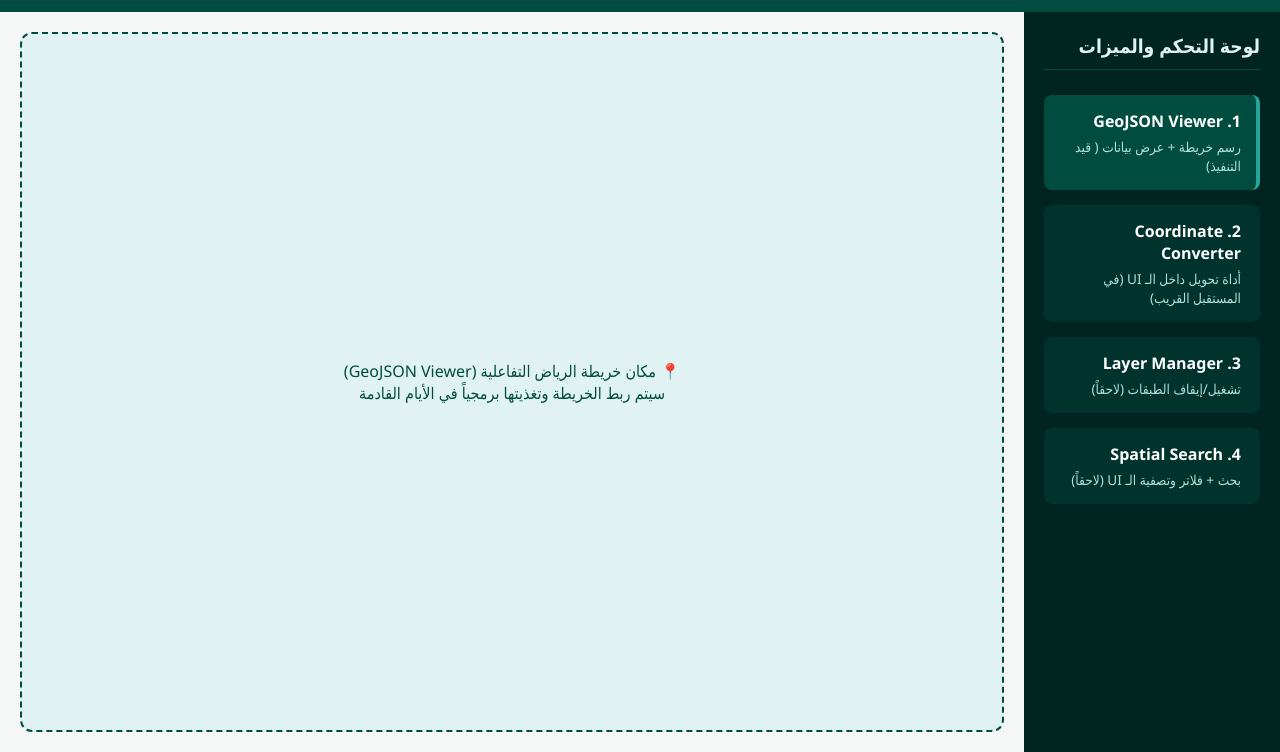
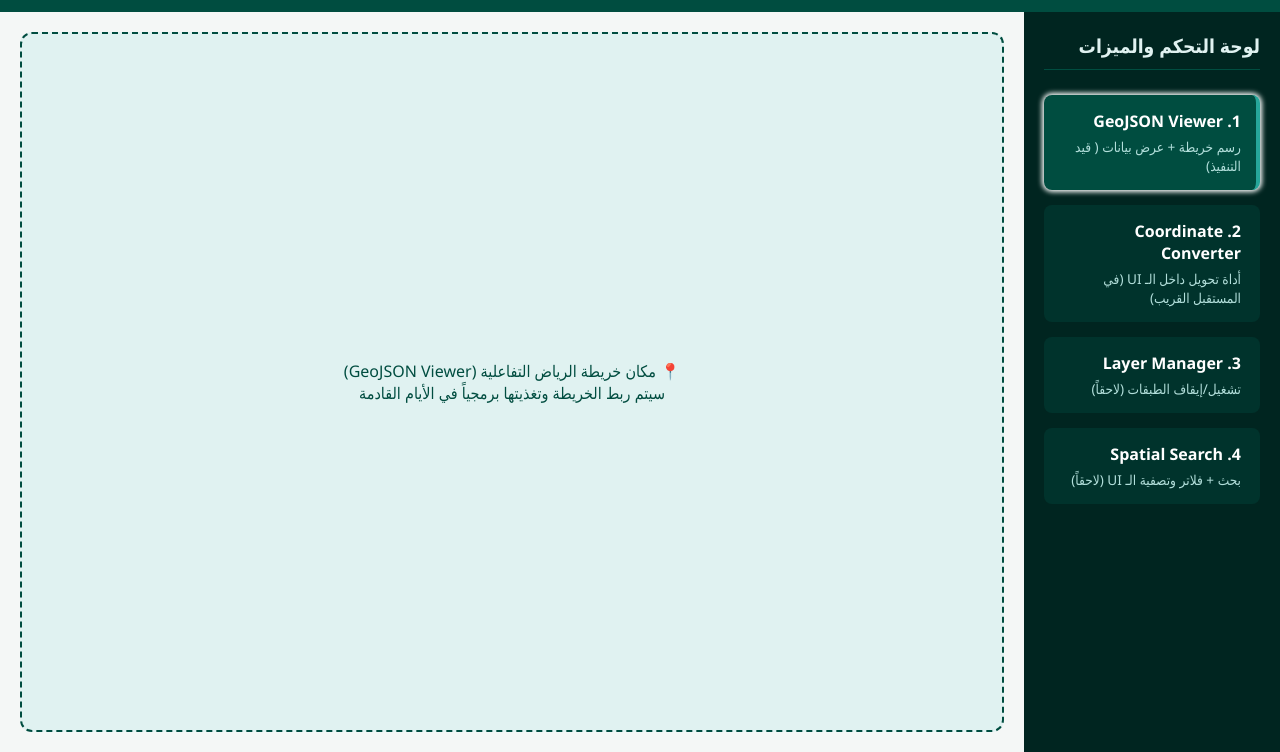
Before and after one commit to Ramadan-Sayed/riyadh-property-explorer, a plain HTML site: page index.html in a window 1280 px wide. In both pictures the pointer is over the element 1152 px from the left and 193 px from the top of the page. Shown: the part 51-803 px from the top of the page. Drawn offline with Linux system fonts and the light colour scheme.

Commit message:
feat(ui): add white box-shadow hover effect to feature cards

```diff
--- a/style.css
+++ b/style.css
@@ -101,12 +101,18 @@ body {
     border-radius: 8px;
     border-right: 4px solid transparent; /* لتأثير التنشيط جهة اليمين بما أننا RTL */
     transition: all 0.3s ease;
+
+}
+
+.feature-card:hover{
+    box-shadow: 0px 0px 5px 2px white;
 }
 
 .feature-card h3 {
     font-size: 1rem;
     color: #ffffff;
     margin-bottom: 5px;
+
 }
 
 .feature-card p {
```
